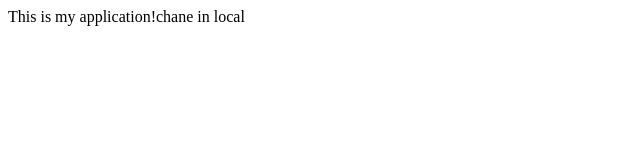
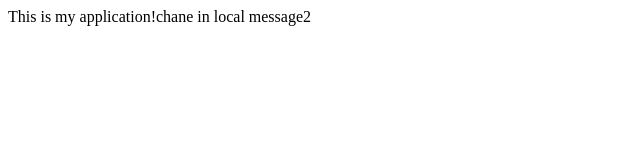
Before and after one commit to chandu481/myappsSample, a plain HTML site: page index.html in a window 1280 px wide. Shown: the full height of the page, 0-640 px from the left. Drawn offline with Linux system fonts and the light colour scheme.

Commit message:
testing 2

```diff
--- a/index.html
+++ b/index.html
@@ -4,5 +4,6 @@
     </head>
     <body>
         This is my application!chane in local
+        message2
     </body>
 </html>
```
